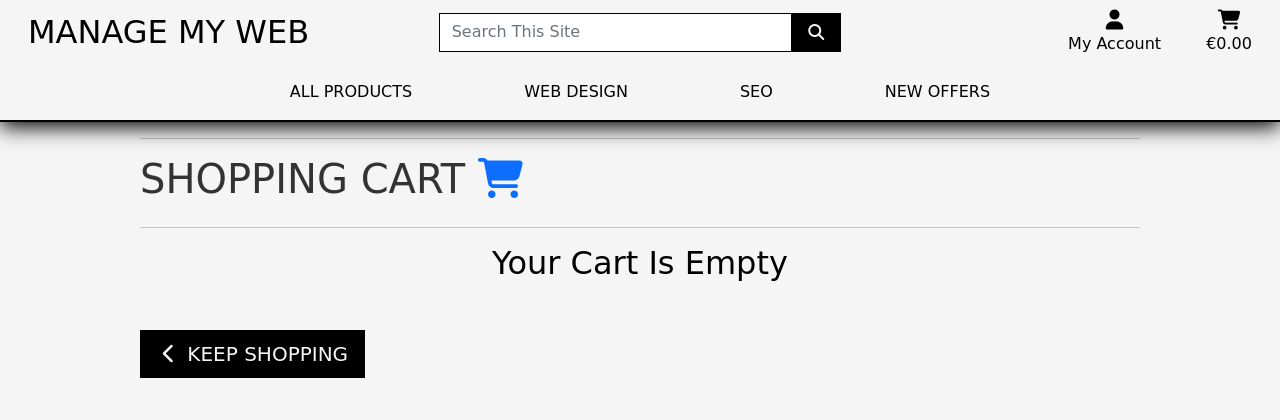
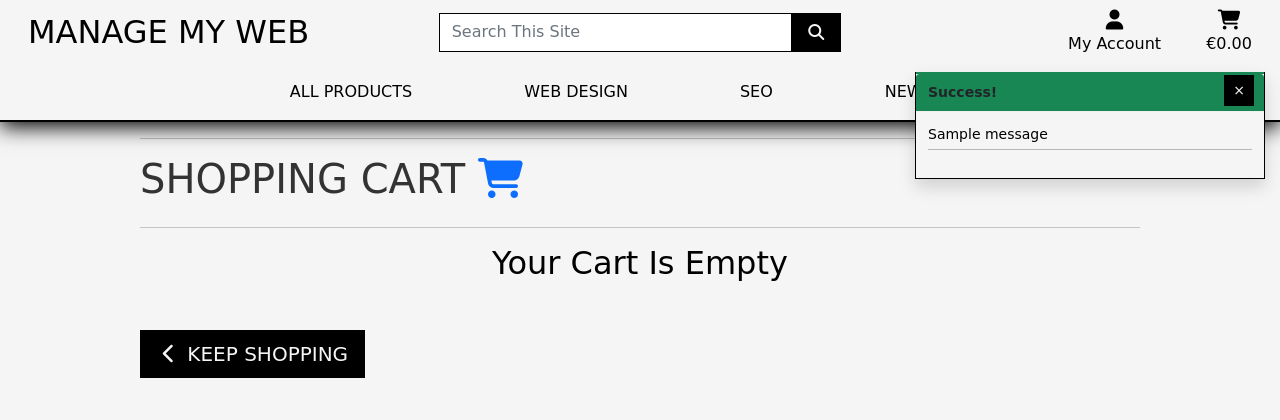
Before and after one commit to J-O-B/manage-my-web, a Django app: page /cart/ in a window 1280 px wide. Shown: the top 420 px of the page. Run offline with Django 3.2, Linux system fonts and the light colour scheme; tables that the repository leaves empty hold one stand-in row (values such as "Sample post"); one stand-in notice (Sample message) is shown; some libraries are stand-ins or nearby versions; some web fonts are replaced.

Commit message:
styling changes, added toasts and relevant javascript

```diff
--- a/cart/views.py
+++ b/cart/views.py
@@ -52,12 +52,14 @@ def remove_from_cart(request, item_id):
 
 def add_to_cart(request, item_id):
     """ Add a quantity of the specific product to the cart """
+    product = Product.objects.get(pk=item_id)
     quantity = int(request.POST.get('quantity'))
     redirect_url = request.POST.get('redirect_url')
     cart = request.session.get('cart', {})
 
     if item_id in list(cart.keys()):
         cart[item_id] += quantity
+        messages.success(request, f'Added {product.name} to your cart.')
     else:
         cart[item_id] = quantity
 
--- a/manage_my_web/settings.py
+++ b/manage_my_web/settings.py
@@ -80,6 +80,9 @@ TEMPLATES = [
         },
     },
 ]
+
+MESSAGE_STORATE = 'django.contrib.messages.storage.session.SessionStorage'
+
 AUTHENTICATION_BACKENDS = [
     # Needed to login by username in Django admin, regardless of `allauth`
     'django.contrib.auth.backends.ModelBackend',
--- a/static/css/base.css
+++ b/static/css/base.css
@@ -25,7 +25,7 @@ body{
     position: absolute;
 }
 .absolute-right{
-    right: 0;
+    right: 10px;
 }
 .top-right{
     top: 5px;
@@ -207,6 +207,22 @@ body{
 .qty_input{
     width: 100%;
 }
+
+.message-container{
+    position: fixed;
+    top: 72px;
+    right: 15px;
+    z-index: 99999999999;
+}
+.custom-toast{
+    overflow: visable;
+}
+.toast-capper{
+    height: 2px;
+}
+.home-subtitle{
+    min-height: 70px;
+}
 /* ------- MEDIA QUERIES ------- */
 
 /* Larger Container on XL screens */
--- a/templates/base.html
+++ b/templates/base.html
@@ -77,7 +77,7 @@
                         <ul class="list-inline list-unstyled text-center text-lg-end my-0">
                             <li class="list-inline-item dropdown">
                                 <a href="#" class="text-black nav-link" id="user-options" data-toggle="dropdown" aria-haspopup="true" aria-expanded="false">
-                                    <div class="text-center">
+                                    <div class="text-center {% if user.is_authenticated %}text-primary{%else%}text-black{%endif%}">
                                         <div><i class="fas fa-user fa-lg"></i></div>
                                         <p class="my-0">My Account</p>
                                     </div>
@@ -136,7 +136,21 @@
             </header>
 
             {% if messages %}
-                <div class="message-container"></div>
+                <div class="message-container text-black">
+                    {% for message in messages %}
+                    {% with message.level as level %}
+                        {% if level == 40 %}
+                            {% include 'includes/toasts/toast_error.html' %}
+                        {% elif level == 30 %}
+                            {% include 'includes/toasts/toast_warning.html' %}
+                        {% elif level == 25 %}
+                            {% include 'includes/toasts/toast_success.html' %}
+                        {% else %}
+                            {% include 'includes/toasts/toast_info.html' %}
+                        {% endif %}
+                    {% endwith %}
+                {% endfor %}
+                </div>
             {% endif %}
 
             {% block page_header %}
@@ -223,6 +237,9 @@
                 });
             </script>
             {% block postloadjs %}
+            <script type="text/javascript">
+                $('.toast').toast('show');
+            </script>
             {% endblock %}
         </body>
     </html>
--- /dev/null
+++ b/templates/includes/toasts/toast_success.html
@@ -0,0 +1,50 @@
+<div class="toast custom-toast rounded-0 btn-outline-black border-top-0" data-autohide="false">
+    <div class="arrow-up arrow-success"></div>
+    <div class="w-100 toast-capper bg-success"></div>
+    <div class="toast-header bg-success text-dark relative">
+        <strong class="mr-auto">Success!</strong>
+        <div class="absolute absolute-right">
+            <button type="button" class="btn btn-sm btn-black text-white mb-1 close text-dark text-end close-toast rounded-0" data-dismiss="toast" aria-label="Close">
+                <span aria-hidden="true">&times;</span>
+            </button>
+    </div>
+    </div>
+    <div class="toast-body bg-white">
+        <div class="row">
+            <div class="col" id="toast-message">
+                {{ message }}
+                <hr class="mt-1 mb-3">
+            </div>
+        </div>
+        {% if grand_total %}
+            <p class="logo-font bg-white text-black py-1">Your Cart ({{ product_count }})</p>
+            <div class="bag-notification-wrapper">
+                {% for item in cart_items %}
+                    <div class="row">
+                        <div class="col-3 my-1">
+                            {% if item.product.image1 %}
+                            <img class="w-100" src="{{ item.product.image1.url }}" alt="{{ item.product.name }}">
+                            {% else %}
+                            <img class="w-100" src="{{ MEDIA_URL }}noimage.png" alt="No image found">
+                            {% endif %}
+                        </div>
+                        <div class="col-9">
+                            <p class="my-0"><strong>{{ item.product.name }}</strong></p>
+                            <p class="my-0 small text-muted">Qty: {{ item.quantity }}</p>
+                        </div>
+                    </div>
+                {% endfor %}
+            </div>
+            <div class="row">
+                <div class="col">
+                    <a href="{% url 'cart' %}" class="btn btn-primary w-100 text-center btn-outline-black rounded-0">
+                        <span class="text-white">Go To Secure Checkout</span>
+                        <span class="icon">
+                            <i class="fas fa-lock"></i>
+                        </span>
+                    </a>
+                </div>
+            </div>
+        {% endif %}
+    </div>
+</div>
```
Also changed, not shown: home/templates/home/index.html (+62 -0 lines), templates/includes/toasts/toast_error.html (added, +48 -0 lines), templates/includes/toasts/toast_info.html (added, +48 -0 lines), templates/includes/toasts/toast_warning.html (added, +48 -0 lines).
